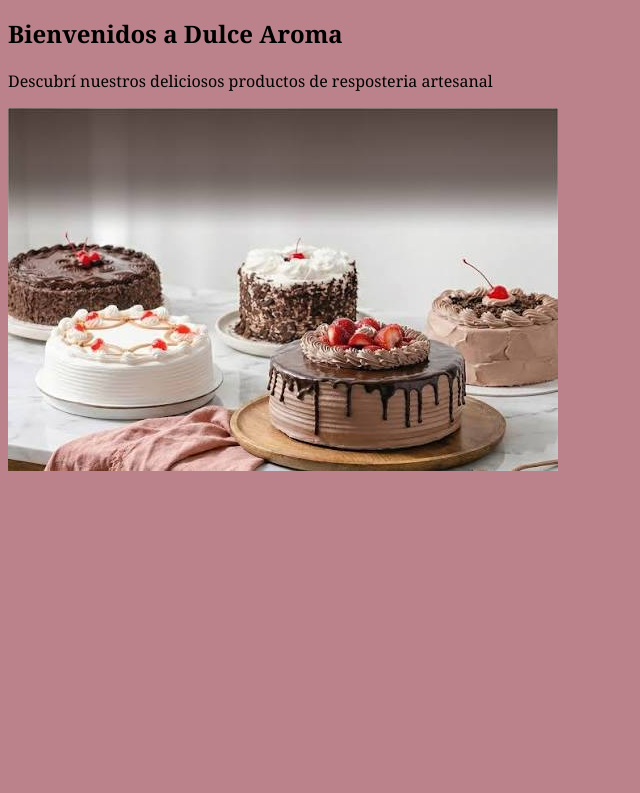
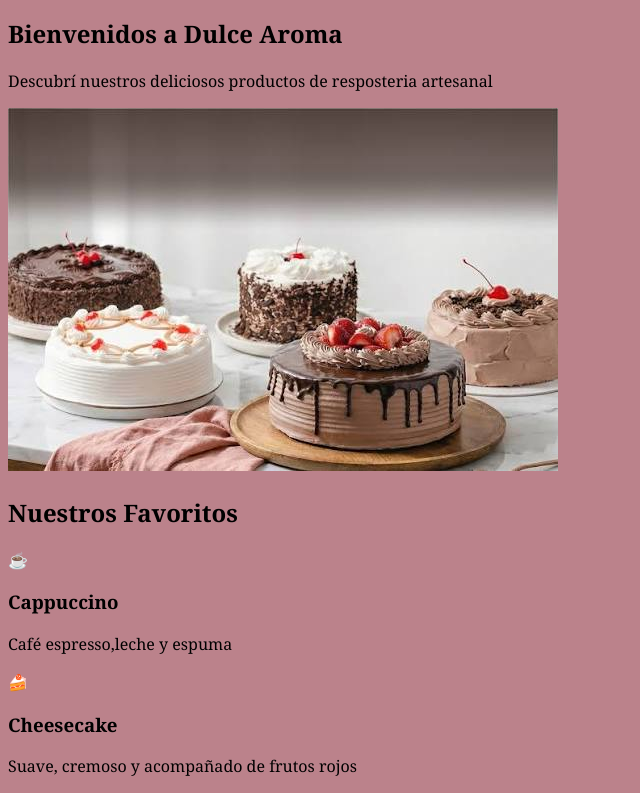
Before and after one commit to zoebustospalermo/zoebustos-ldw-504, a plain HTML site: page index.html in a window 1280 px wide. Shown: the part 111-904 px from the top of the page, without its empty margins (0-640 px from the left). Before the commit the page ends 800 px from the top, so only its background shows below. Drawn offline with Linux system fonts and the light colour scheme.

Commit message:
cambioss

```diff
--- a/index.html
+++ b/index.html
@@ -27,6 +27,23 @@
         <p>Descubrí nuestros deliciosos productos de resposteria artesanal</p>
         <img src="img/torta1.jpg" alt="nuestras tortas">
     </main>
+    <section class="nuestros_favoritos">
+        <h2>Nuestros Favoritos</h2>
+        <div class="tarjetas">
+            <article class="tarjeta">
+                <div class="icono">☕</div>
+                <h3>Cappuccino</h3>
+                <p>Café espresso,leche y espuma</p>
+            </article>
+            <article class="tarjeta">
+                <div class="icono">🍰</div>
+                <h3>Cheesecake</h3>
+                <p>Suave, cremoso y acompañado de frutos rojos</p>
+            </article>
+
+        </div>
+
+    </section>
 
     </body>
 
```
Also changed, not shown: contacto.html (+2 -1 lines), menu.html (+17 -0 lines).
